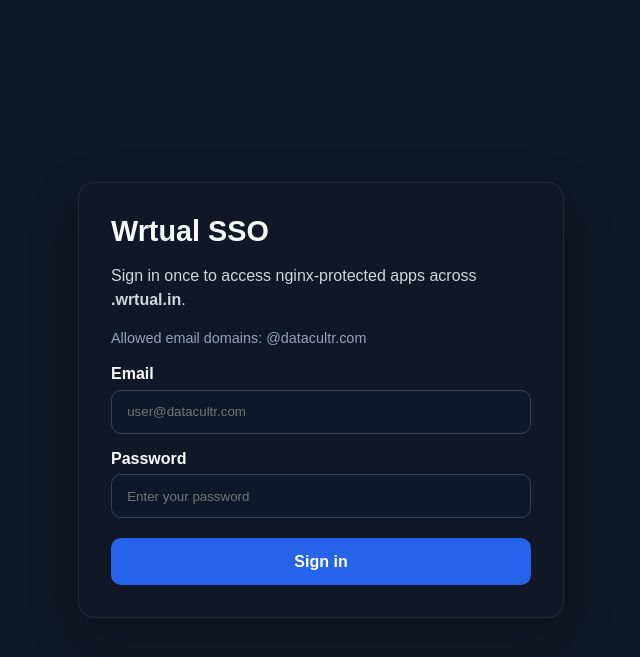
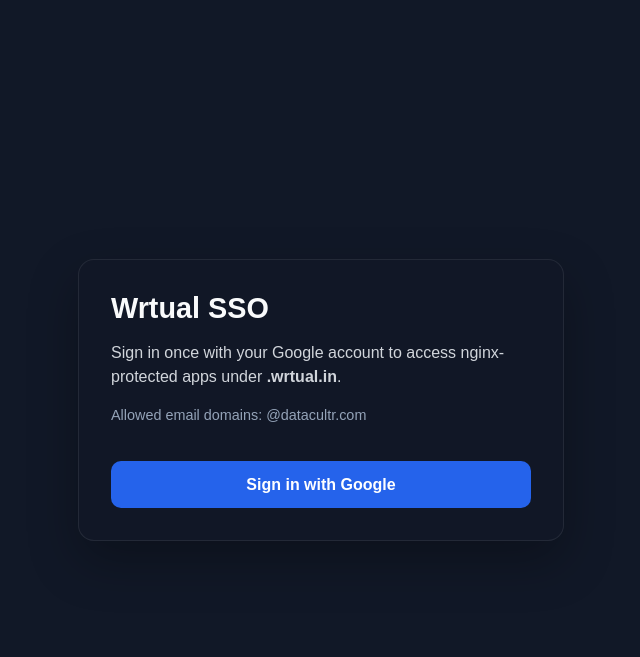
Before and after one commit to samyajyoti/nginx-sso-gateway, a FastAPI app: page /login in a window 1280 px wide. Shown: the top 657 px of the page, without its empty margins (319-959 px from the left). Run offline with FastAPI, Linux system fonts and the light colour scheme.

Commit message:
Switch login to Google OAuth
Replace the local password store with Google OAuth so any allowed Workspace user can sign in once and reuse the shared SSO session across protected apps.

Made-with: Cursor

```diff
--- a/app/main.py
+++ b/app/main.py
@@ -1,6 +1,7 @@
 from pathlib import Path
 
-from fastapi import FastAPI, Form, Request, status
+from authlib.integrations.starlette_client import OAuth, OAuthError
+from fastapi import FastAPI, HTTPException, Request, status
 from fastapi.responses import HTMLResponse, JSONResponse, PlainTextResponse, RedirectResponse, Response
 from fastapi.templating import Jinja2Templates
 from starlette.middleware.sessions import SessionMiddleware
@@ -12,7 +13,6 @@ from .auth import (
     load_settings,
     normalize_email,
     sanitize_next_url,
-    validate_credentials,
 )
 
 
@@ -20,11 +20,27 @@ BASE_DIR = Path(__file__).resolve().parent
 templates = Jinja2Templates(directory=str(BASE_DIR / "templates"))
 
 
+def _build_oauth(settings: Settings) -> OAuth:
+    oauth = OAuth()
+    oauth.register(
+        name="google",
+        server_metadata_url="https://accounts.google.com/.well-known/openid-configuration",
+        client_id=settings.google_client_id,
+        client_secret=settings.google_client_secret,
+        client_kwargs={
+            "scope": "openid email profile",
+            "prompt": "select_account",
+        },
+    )
+    return oauth
+
+
 def create_app(settings: Settings | None = None) -> FastAPI:
     settings = settings or load_settings()
 
-    app = FastAPI(title="Nginx SSO Gateway", version="0.1.0")
+    app = FastAPI(title="Nginx SSO Gateway", version="0.2.0")
     app.state.settings = settings
+    app.state.oauth = _build_oauth(settings)
     app.add_middleware(
         SessionMiddleware,
         secret_key=settings.secret_key,
@@ -35,76 +51,108 @@ def create_app(settings: Settings | None = None) -> FastAPI:
         domain=settings.cookie_domain,
     )
 
+    def render_login(request: Request, error: str | None = None, status_code: int = 200) -> Response:
+        next_url = request.query_params.get("next", "")
+        return templates.TemplateResponse(
+            request=request,
+            name="login.html",
+            context={
+                "request": request,
+                "email": get_session_email(request.session),
+                "error": error,
+                "next_url": next_url,
+                "allowed_domains": settings.allowed_email_domains,
+            },
+            status_code=status_code,
+        )
+
     @app.get("/healthz", response_class=JSONResponse)
     async def healthz() -> dict[str, str]:
         return {"status": "ok"}
 
     @app.get("/", response_class=HTMLResponse)
     async def home(request: Request) -> Response:
-        email = get_session_email(request.session)
-        next_url = request.query_params.get("next")
-        if email:
-            target = sanitize_next_url(next_url, settings.cookie_domain, settings.default_redirect_url)
-            return templates.TemplateResponse(
-                request=request,
-                name="login.html",
-                context={
-                    "request": request,
-                    "email": email,
-                    "error": None,
-                    "next_url": target,
-                    "allowed_domains": settings.allowed_email_domains,
-                },
-            )
-
+        if get_session_email(request.session):
+            return render_login(request)
         return RedirectResponse(url="/login", status_code=status.HTTP_302_FOUND)
 
     @app.get("/login", response_class=HTMLResponse)
-    async def login_page(request: Request, next: str | None = None) -> Response:
-        email = get_session_email(request.session)
-        target = sanitize_next_url(next, settings.cookie_domain, settings.default_redirect_url)
-        if email:
+    async def login_page(request: Request) -> Response:
+        if get_session_email(request.session):
+            target = sanitize_next_url(
+                request.query_params.get("next"),
+                settings.cookie_domain,
+                settings.default_redirect_url,
+            )
             return RedirectResponse(url=target, status_code=status.HTTP_302_FOUND)
+        return render_login(request)
 
-        return templates.TemplateResponse(
-            request=request,
-            name="login.html",
-            context={
-                "request": request,
-                "email": None,
-                "error": None,
-                "next_url": next or "",
-                "allowed_domains": settings.allowed_email_domains,
-            },
+    @app.get("/auth/google/start")
+    async def google_start(request: Request) -> Response:
+        if not settings.google_client_id or not settings.google_client_secret:
+            return render_login(
+                request,
+                error="Google login is not configured. Set GOOGLE_CLIENT_ID and GOOGLE_CLIENT_SECRET.",
+                status_code=500,
+            )
+
+        next_url = sanitize_next_url(
+            request.query_params.get("next"),
+            settings.cookie_domain,
+            settings.default_redirect_url,
+        )
+        request.session["post_login_next"] = next_url
+
+        oauth: OAuth = request.app.state.oauth
+        kwargs: dict[str, str] = {}
+        if settings.google_hosted_domain:
+            kwargs["hd"] = settings.google_hosted_domain
+        return await oauth.google.authorize_redirect(
+            request,
+            settings.google_redirect_uri,
+            **kwargs,
         )
 
-    @app.post("/login", response_class=HTMLResponse)
-    async def login_submit(
-        request: Request,
-        email: str = Form(...),
-        password: str = Form(...),
-        next: str = Form(""),
-    ) -> Response:
-        normalized_email = normalize_email(email)
-        is_valid, error_message = validate_credentials(normalized_email, password, settings)
-        if not is_valid:
-            return templates.TemplateResponse(
-                request=request,
-                name="login.html",
-                context={
-                    "request": request,
-                    "email": normalized_email,
-                    "error": error_message,
-                    "next_url": next,
-                    "allowed_domains": settings.allowed_email_domains,
-                },
-                status_code=status.HTTP_401_UNAUTHORIZED,
+    @app.get("/auth/google/callback")
+    async def google_callback(request: Request) -> Response:
+        oauth: OAuth = request.app.state.oauth
+        try:
+            token = await oauth.google.authorize_access_token(request)
+        except OAuthError as exc:
+            return render_login(
+                request,
+                error=f"Google sign-in failed: {exc.error or 'unknown error'}.",
+                status_code=400,
             )
 
+        userinfo = token.get("userinfo") or await oauth.google.userinfo(token=token)
+        email = normalize_email(userinfo.get("email", ""))
+        email_verified = bool(userinfo.get("email_verified", False))
+
+        if not email or not email_verified:
+            return render_login(
+                request,
+                error="Google did not return a verified email address.",
+                status_code=401,
+            )
+
+        if not is_allowed_email(email, settings.allowed_email_domains):
+            joined_domains = ", ".join(f"@{domain}" for domain in settings.allowed_email_domains)
+            return render_login(
+                request,
+                error=f"Only {joined_domains} accounts can sign in here.",
+                status_code=403,
+            )
+
+        next_url = request.session.pop("post_login_next", settings.default_redirect_url)
         request.session.clear()
-        request.session["user"] = {"email": normalized_email}
+        request.session["user"] = {
+            "email": email,
+            "name": userinfo.get("name"),
+            "picture": userinfo.get("picture"),
+        }
 
-        target = sanitize_next_url(next, settings.cookie_domain, settings.default_redirect_url)
+        target = sanitize_next_url(next_url, settings.cookie_domain, settings.default_redirect_url)
         return RedirectResponse(url=target, status_code=status.HTTP_302_FOUND)
 
     @app.get("/auth/check", response_class=PlainTextResponse)
@@ -120,9 +168,10 @@ def create_app(settings: Settings | None = None) -> FastAPI:
         return response
 
     @app.api_route("/logout", methods=["GET", "POST"])
-    async def logout(request: Request, next: str | None = None) -> Response:
+    async def logout(request: Request) -> Response:
         request.session.clear()
-        target = sanitize_next_url(next, settings.cookie_domain, "/login")
+        next_url = request.query_params.get("next")
+        target = sanitize_next_url(next_url, settings.cookie_domain, "/login")
         return RedirectResponse(url=target, status_code=status.HTTP_302_FOUND)
 
     return app
--- a/app/templates/login.html
+++ b/app/templates/login.html
@@ -39,25 +39,8 @@
       line-height: 1.5;
     }
 
-    label {
-      display: block;
-      margin-top: 1rem;
-      margin-bottom: 0.4rem;
-      font-weight: 600;
-    }
-
-    input {
-      box-sizing: border-box;
-      width: 100%;
-      padding: 0.85rem 0.95rem;
-      border-radius: 10px;
-      border: 1px solid #374151;
-      background: #0f172a;
-      color: inherit;
-    }
-
-    button,
-    .button-link {
+    .button-link,
+    button {
       margin-top: 1.25rem;
       width: 100%;
       padding: 0.9rem 1rem;
@@ -74,7 +57,7 @@
       box-sizing: border-box;
     }
 
-    .button-link {
+    .button-secondary {
       background: transparent;
       border: 1px solid #475569;
       margin-top: 0.75rem;
@@ -105,7 +88,7 @@
 <body>
   <main class="card">
     <h1>Wrtual SSO</h1>
-    <p>Sign in once to access nginx-protected apps across <strong>.wrtual.in</strong>.</p>
+    <p>Sign in once with your Google account to access nginx-protected apps under <strong>.wrtual.in</strong>.</p>
     <p class="small">
       Allowed email domains:
       {% for domain in allowed_domains %}
@@ -113,28 +96,20 @@
       {% endfor %}
     </p>
 
+    {% if error %}
+      <div class="error">{{ error }}</div>
+    {% endif %}
+
     {% if email %}
       <div class="session">Signed in as <strong>{{ email }}</strong>.</div>
-      <a class="button-link" href="{{ next_url }}">Continue</a>
+      <a class="button-link button-secondary" href="{{ next_url or '/' }}">Continue</a>
       <form action="/logout" method="get">
-        <button type="submit">Sign out</button>
+        <button type="submit" class="button-secondary">Sign out</button>
       </form>
     {% else %}
-      {% if error %}
-        <div class="error">{{ error }}</div>
-      {% endif %}
-
-      <form action="/login" method="post">
-        <input type="hidden" name="next" value="{{ next_url }}">
-
-        <label for="email">Email</label>
-        <input id="email" type="email" name="email" placeholder="user@datacultr.com" value="{{ email or '' }}" required autocomplete="username">
-
-        <label for="password">Password</label>
-        <input id="password" type="password" name="password" placeholder="Enter your password" required autocomplete="current-password">
-
-        <button type="submit">Sign in</button>
-      </form>
+      <a class="button-link" href="/auth/google/start{% if next_url %}?next={{ next_url|urlencode }}{% endif %}">
+        Sign in with Google
+      </a>
     {% endif %}
   </main>
 </body>
--- a/requirements.txt
+++ b/requirements.txt
@@ -1,9 +1,8 @@
+authlib
 fastapi
-bcrypt<4.1
 httpx
 itsdangerous
 jinja2
-passlib[bcrypt]
 pytest
 python-multipart
 uvicorn[standard]
```
Also changed, not shown: app/auth.py (+17 -49 lines), tests/test_sso.py (+58 -52 lines), README.md, 1 other file.
